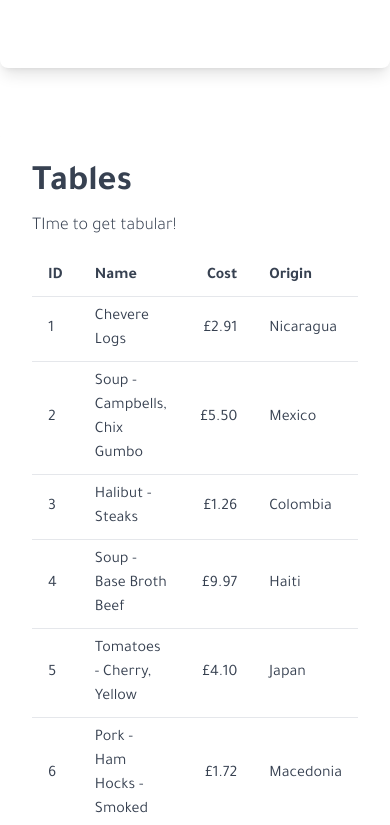
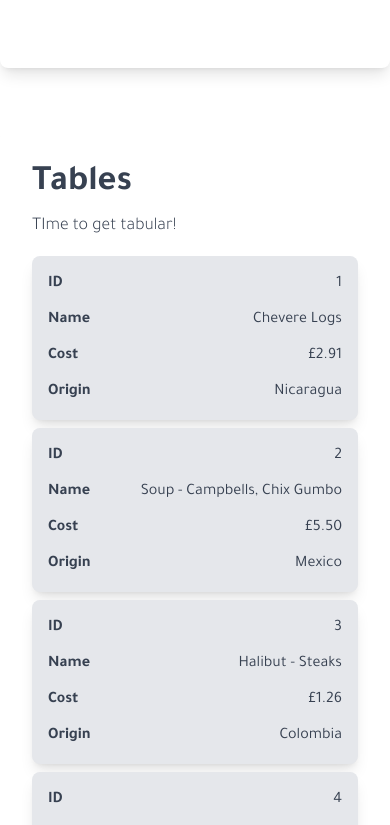
Before and after one commit to ScottKGregory/ketchup, a React (Vite) app: page / in a window 390 px wide. Shown: the part 2447-3272 px from the top of the page. Built offline with nearby package versions, Linux system fonts and the light colour scheme; what @fortawesome/pro-duotone-svg-icons, @fortawesome/pro-light-svg-icons, @fortawesome/pro-regular-svg-icons, @fortawesome/pro-solid-svg-icons would draw is missing.

Commit message:
Tweaks to new components

```diff
--- a/src/components/card.tsx
+++ b/src/components/card.tsx
@@ -5,16 +5,24 @@ import { Padding, type Size } from "../helpers/classes";
 interface Props extends PropsWithChildren {
   className?: string;
   padding?: Size;
+  level?: "root" | "secondary";
+  onClick?: () => void;
 }
 
 export default function Card(props: Props) {
+  const level = props.level ? props.level : "root";
+
   return (
     <section
       className={classNames(
-        "rounded-lg bg-white shadow-lg dark:bg-gray-900",
+        "rounded-lg",
+        { "bg-white shadow-lg dark:bg-gray-900": level === "root" },
+        { "bg-gray-200 shadow-lg dark:bg-gray-800": level === "secondary" },
+        { "hover:cursor-pointer": props.onClick },
         props.className,
         Padding(props.padding),
       )}
+      onClick={props.onClick}
     >
       {props.children}
     </section>
--- a/src/components/forms/input.tsx
+++ b/src/components/forms/input.tsx
@@ -129,7 +129,7 @@ export default function Input(props: Props) {
             value=""
             className={classNames(
               "h-4 w-4 rounded-sm border-gray-300 bg-gray-100 text-primary-600 outline-none focus:ring-primary-500 dark:focus:ring-primary-600",
-              "focus:outline-none focus:ring-2 dark:border-gray-600 dark:bg-gray-700 dark:ring-offset-gray-800",
+              "accent-primary-600 focus:outline-none focus:ring-2 dark:border-gray-600 dark:bg-gray-700 dark:ring-offset-gray-800",
             )}
           />
           <Typography type="label" className={classNames(labelClasses, "ms-2")}>
--- a/src/components/table.tsx
+++ b/src/components/table.tsx
@@ -3,6 +3,7 @@ import dayjs from "dayjs";
 import type { ReactElement, ReactNode } from "react";
 import { TextAlignment, type Alignment } from "../helpers/classes";
 import Typography from "./typography";
+import Card from "./card";
 
 interface Column<T extends object> {
   heading: ReactElement | string;
@@ -30,7 +31,7 @@ export default function Table<T extends object>(props: Props<T>) {
     return b ? "yes" : "no";
   };
 
-  const renderColumn = (val: T, col: Column<T>) => {
+  const getData = (val: T, col: Column<T>) => {
     let ret;
     if (col.render) {
       ret = col.render(val);
@@ -64,7 +65,12 @@ export default function Table<T extends object>(props: Props<T>) {
       }
     }
 
+    return ret;
+  };
+
+  const renderColumn = (val: T, col: Column<T>) => {
     const classes = classNames(TextAlignment(col.align), cellClasses);
+    const ret = getData(val, col);
     return props.leftHeading ? (
       <th scope="row" className={classes}>
         <Typography type="span">{ret as ReactNode}</Typography>
@@ -77,7 +83,8 @@ export default function Table<T extends object>(props: Props<T>) {
   };
 
   return (
-    <table className="w-full">
+    <>
+      <table className="hidden w-full md:table">
         {props.caption && <caption>{props.caption}</caption>}
         <thead>
           <tr>
@@ -94,9 +101,12 @@ export default function Table<T extends object>(props: Props<T>) {
         <tbody>
           {props.data.map((val) => (
             <tr
-            className={classNames("hover:bg-gray-100 hover:dark:bg-gray-800", {
+              className={classNames(
+                "hover:bg-gray-100 hover:dark:bg-gray-800",
+                {
                   "hover:cursor-pointer": !!props.onRowClick,
-            })}
+                },
+              )}
               onClick={
                 props.onRowClick ? () => props.onRowClick!(val) : undefined
               }
@@ -107,5 +117,32 @@ export default function Table<T extends object>(props: Props<T>) {
         </tbody>
         {props.footer && <tfoot>{props.footer}</tfoot>}
       </table>
+
+      <div className="flex flex-col gap-2 md:hidden">
+        {props.data.map((val) => (
+          <Card
+            level="secondary"
+            onClick={
+              props.onRowClick ? () => props.onRowClick!(val) : undefined
+            }
+          >
+            <div className="flex flex-col">
+              {props.columns.map((col) => (
+                <>
+                  <Typography className="mb-0 inline-flex w-full justify-between gap-2">
+                    <Typography type="label" bold>
+                      {col.heading}
+                    </Typography>
+                    {getData(val, col)}
+                  </Typography>
+                </>
+              ))}
+            </div>
+          </Card>
+        ))}
+
+        {props.footer && <tfoot>{props.footer}</tfoot>}
+      </div>
+    </>
   );
 }
```
Lines whose indentation alone changed are shown as unchanged.
